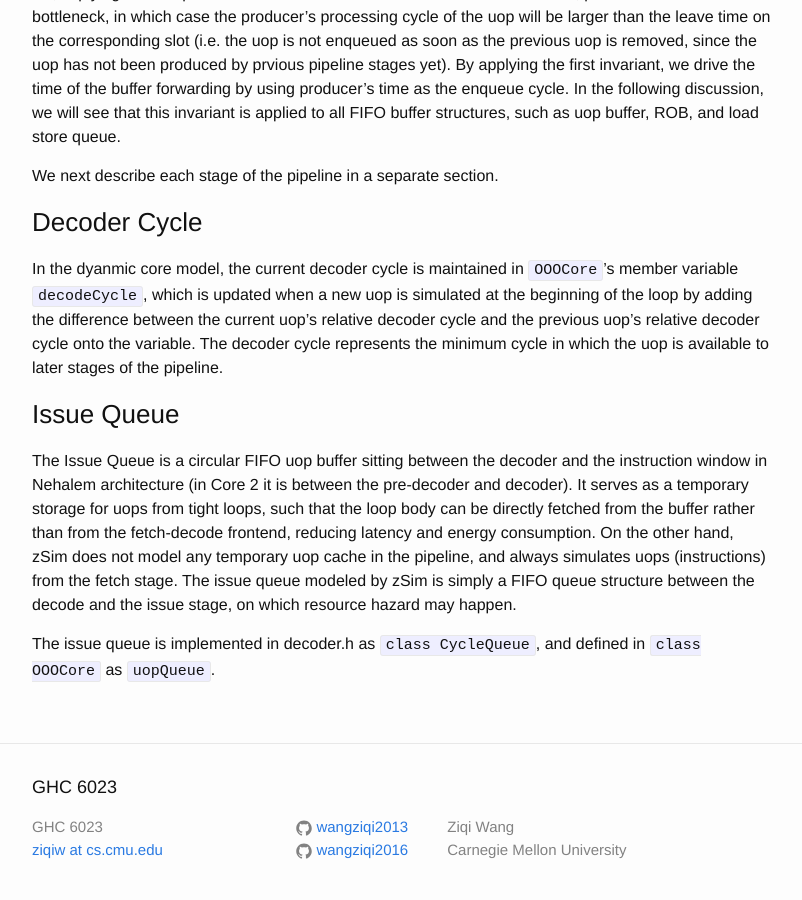
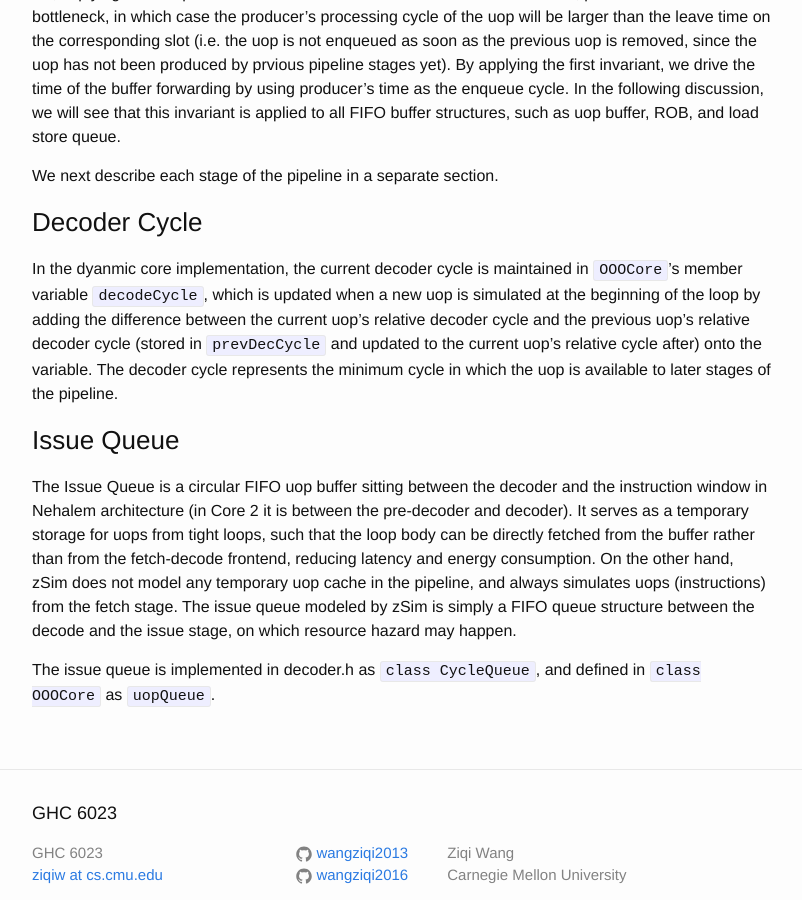
Before and after one commit to wangziqi2013/wangziqi2013.github.io, a Jekyll site: the page built from _posts/2019-12-31-zsim-microarch.markdown, in a window 1280 px wide and 900 px high, scrolled down 11646 px. Shown: the whole window, without its empty margins (238-1040 px from the left). Built offline with Jekyll 4.4.1, drawn with Linux system fonts in a browser that asks for light colours.

Commit message:
Small change

```diff
--- a/_posts/2019-12-31-zsim-microarch.markdown
+++ b/_posts/2019-12-31-zsim-microarch.markdown
@@ -422,10 +422,11 @@ We next describe each stage of the pipeline in a separate section.
 
 ### Decoder Cycle
 
-In the dyanmic core model, the current decoder cycle is maintained in `OOOCore`'s member variable `decodeCycle`, which is
-updated when a new uop is simulated at the beginning of the loop by adding the difference between the current uop's relative
-decoder cycle and the previous uop's relative decoder cycle onto the variable. The decoder cycle represents the minimum
-cycle in which the uop is available to later stages of the pipeline.
+In the dyanmic core implementation, the current decoder cycle is maintained in `OOOCore`'s member variable `decodeCycle`,
+which is updated when a new uop is simulated at the beginning of the loop by adding the difference between the current uop's
+relative decoder cycle and the previous uop's relative decoder cycle (stored in `prevDecCycle` and updated to the current
+uop's relative cycle after) onto the variable. The decoder cycle represents the minimum cycle in which the uop is available
+to later stages of the pipeline.
 
 ### Issue Queue
 
```
